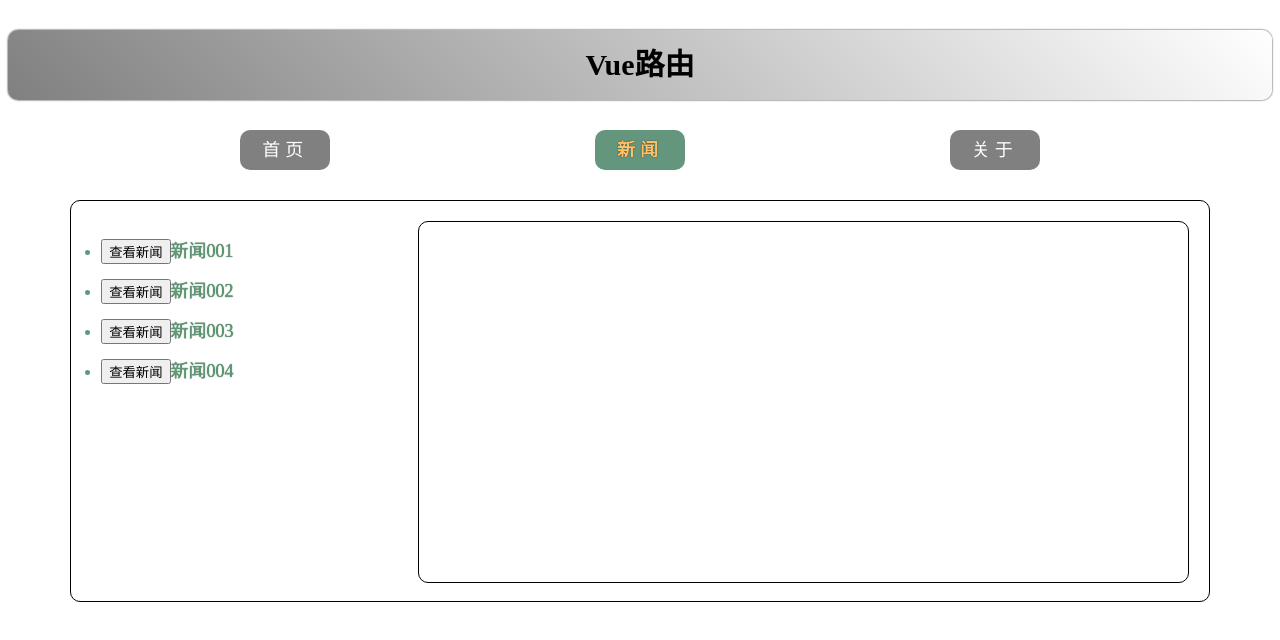
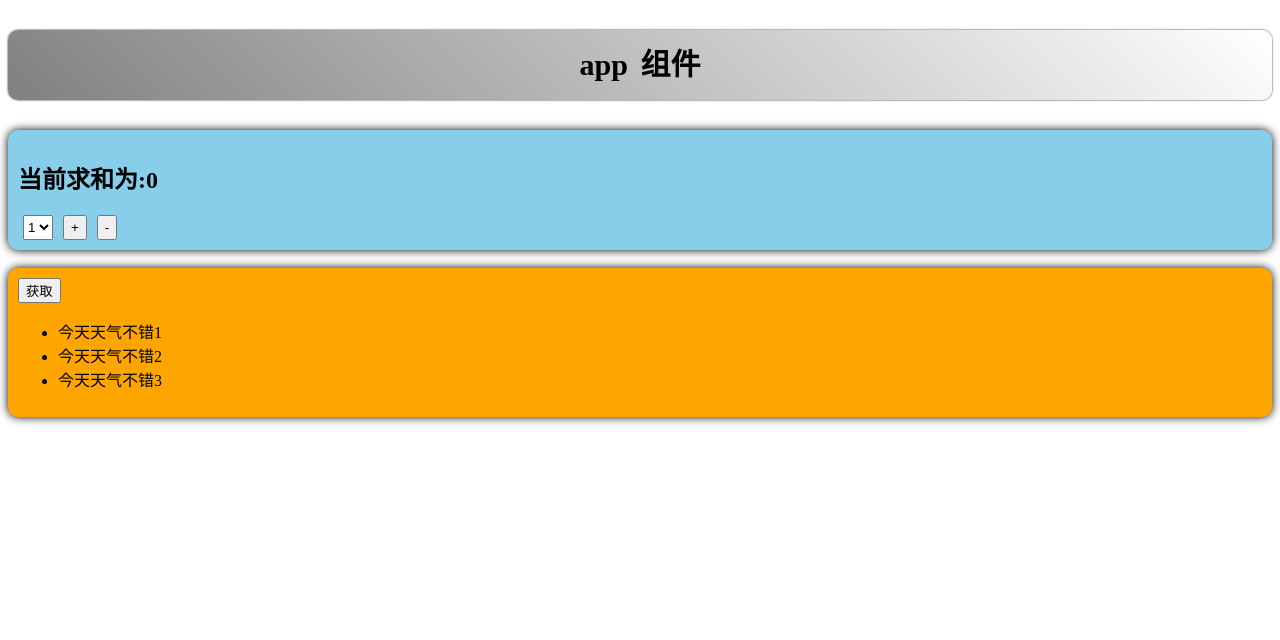
Before and after one commit to Y-Destiny/hello_vue3, a Vue app: page / in a window 1280 px wide. Before the commit this address led to /news. Shown: the top 640 px of the page. Built offline with nearby package versions, Linux system fonts and the light colour scheme.

Commit message:
准备效果，引入pinia

```diff
--- a/package.json
+++ b/package.json
@@ -12,6 +12,8 @@
   },
   "dependencies": {
     "axios": "^1.6.7",
+    "nanoid": "^5.0.5",
+    "pinia": "^2.1.7",
     "vue": "^3.4.15",
     "vue-router": "^4.2.5"
   },
--- a/src/App.vue
+++ b/src/App.vue
@@ -1,20 +1,15 @@
 <template>
     <div class="app">
-        <h2 class="title">Vue路由</h2>
-        <!--导航-->
-        <div class="navigate">
-            <RouterLink replace to="/home" active-class="active">首页</RouterLink>
-            <RouterLink replace :to="{path:'/news'}" active-class="active">新闻</RouterLink>
-            <RouterLink replace :to="{name:'guanyu'}" active-class="active">关于</RouterLink>
-        </div>
-        <div class="main-content">
-            <router-view></router-view>
-        </div>
+        <h2 class="title"> app 组件</h2>
+        <Count/>
+        <br>
+        <LoveTalk/>
     </div>
 </template>
 
 <script lang="ts" setup name="App">
-
+    import Count from './components/Count.vue';
+    import LoveTalk from './components/LoveTalk.vue';
 </script>
 
 <style scoped>
--- /dev/null
+++ b/src/components/Count.vue
@@ -0,0 +1,43 @@
+<template>
+    <div class="count">
+        <h2>当前求和为:{{ sum }}</h2>
+        <select v-model.number="n">
+            <option value="1">1</option>
+            <option value="2">2</option>
+            <option value="3">3</option>
+        </select>
+        <button @click="add">+</button>
+        <button @click="sub">-</button>
+    </div>
+</template>
+
+<script lang="ts" setup name="Count">
+    import { ref } from 'vue';
+
+    let sum=ref(0);
+    let n=ref(1);
+
+    function add(){
+        sum.value+=n.value;
+    }
+
+    function sub(){
+        sum.value-=n.value;
+    }
+
+</script>
+
+<style scoped>
+    .count {
+        background-color: skyblue;
+        padding: 10px;
+        border-radius: 10px;
+        box-shadow: 0 0 10px;
+    }
+    select,button {
+        margin: 0 5px;
+        height: 25px;
+    }
+
+
+</style>
--- /dev/null
+++ b/src/components/LoveTalk.vue
@@ -0,0 +1,44 @@
+<template>
+    <div class="talk">
+        <button @click="getLoveTalk">获取</button>
+        <ul>
+            <li v-for="talk in talkList" :key="talk.id">
+                {{ talk.content }}
+            </li>
+        </ul>
+    </div>
+</template>
+
+<script lang="ts" setup name="LoveTalk">
+import { reactive } from 'vue';
+import { nanoid } from 'nanoid';
+import axios from 'axios';
+
+let talkList = reactive([
+    { id: "1", content: '今天天气不错1' },
+    { id: "2", content: '今天天气不错2' },
+    { id: "3", content: '今天天气不错3' },
+]);
+
+async function getLoveTalk() {
+    console.log('获取');
+
+    //{data:{content:title}} 连续解构赋值并重命名title
+
+    let { data: { content } } = await axios.get('https://api.uomg.com/api/rand.qinghua?format=json')
+
+    let obj = { id: nanoid(), content };
+    talkList.unshift(obj);
+    console.log(obj);
+}
+
+</script>
+
+<style scoped>
+.talk {
+    background-color: orange;
+    padding: 10px;
+    border-radius: 10px;
+    box-shadow: 0 0 10px;
+}
+</style>
--- a/src/main.ts
+++ b/src/main.ts
@@ -5,8 +5,17 @@
 // 引入路由
 import router from "./router";
 
+//引入pinia
+import { createPinia } from "pinia";
+
 // 创建应用实例并挂载
 const app=createApp(App)
+
+//创建pinia
+const pinia = createPinia()
+//挂载pinia
+app.use(pinia)
+
 //挂载路由
 app.use(router)
 //挂载
--- a/src/router/index.ts
+++ b/src/router/index.ts
@@ -41,10 +41,6 @@
 
                 }
             ]
-        },
-        {
-            path: '/',
-            redirect: '/home'
         }
     ]
 })
```
Also changed, not shown: 1 other file (tests, documents, lock files or other folders).
